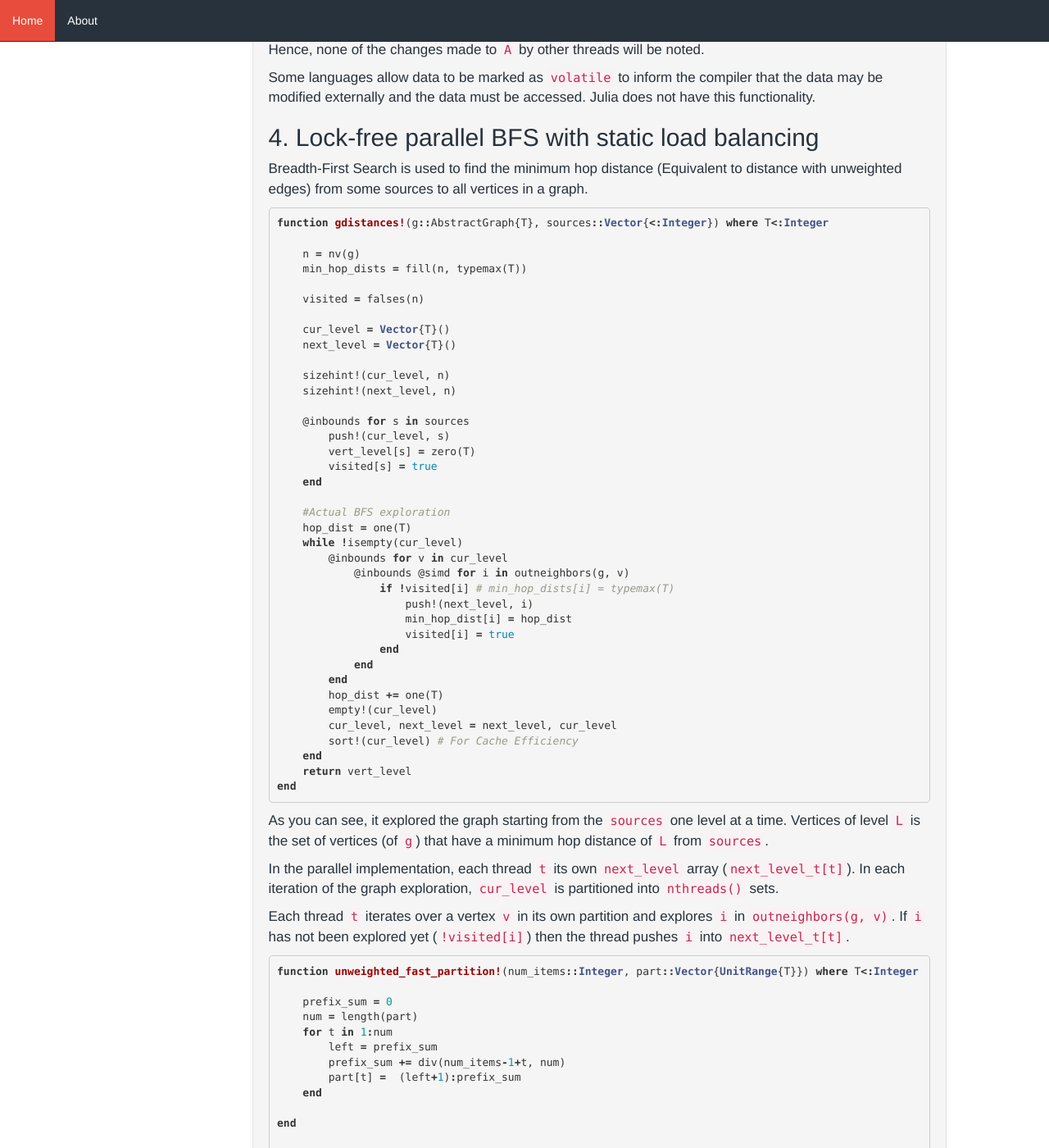
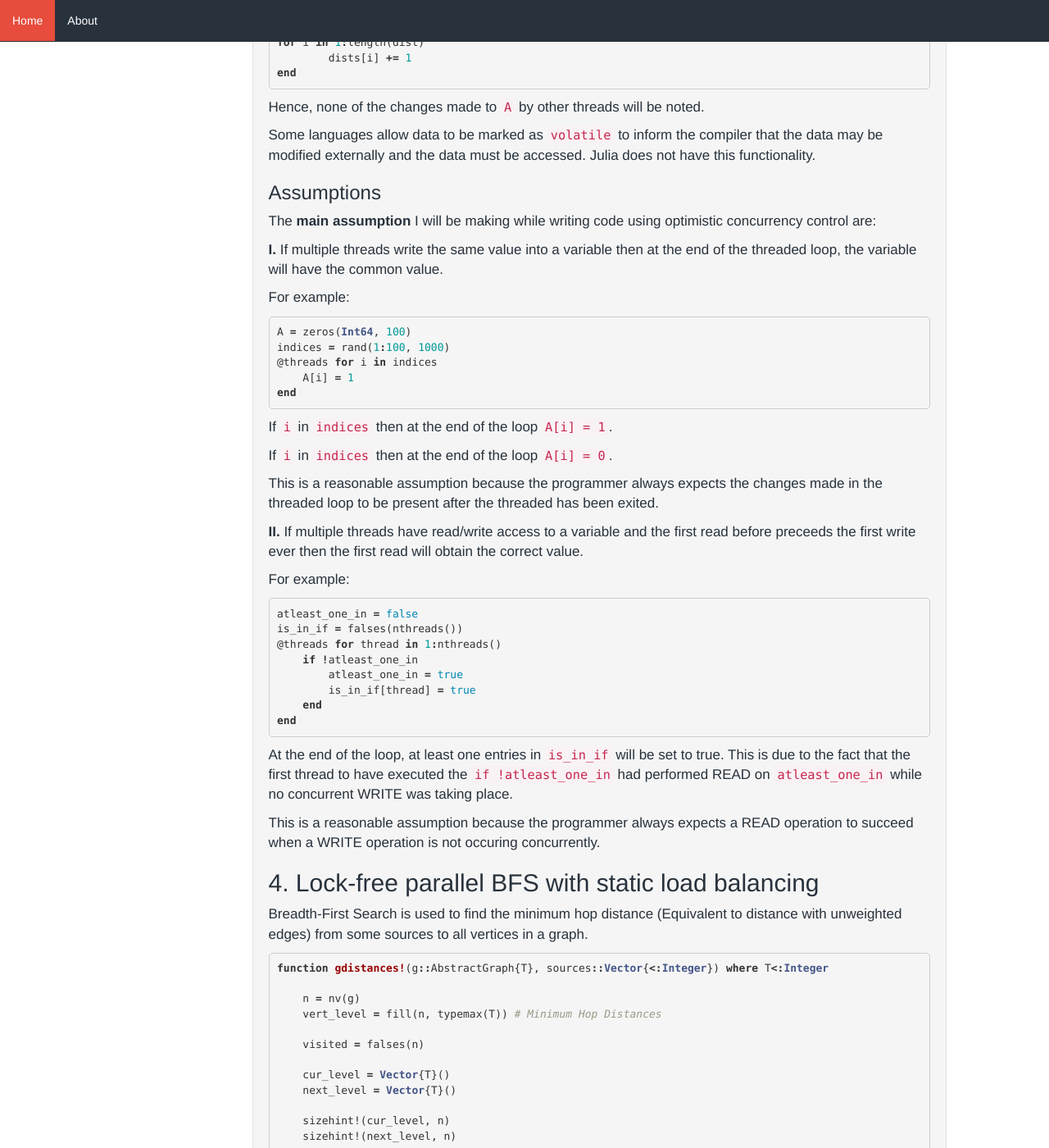
Before and after one commit to SohamTamba/GSoC, a Jekyll site: the page built from _posts/2018-07-09-weeks-9-to-10.markdown, in a window 1280 px wide and 1400 px high, scrolled down 3005 px. Shown: the whole window at 82% size. Built offline with Jekyll 4.4.1, drawn with Linux system fonts in a browser that asks for light colours; some of the changed text lies outside the part shown.

Commit message:
Optimistic COncurrency COntrol (3)

```diff
--- a/_posts/2018-07-09-weeks-9-to-10.markdown
+++ b/_posts/2018-07-09-weeks-9-to-10.markdown
@@ -45,8 +45,11 @@ instructions to maintain the correctness of the code. As mentioned in the above
 Max-Flow Algorithms), atomic operations and locks degrade the performance of the parallel code and we might end up with code that is slower than the sequential code.
 
 An approach to overcome this obstacle is to **allow data races** to occur and then recover from
-them. i.e., maintain that the **correctness** of the code is **not affected** by the data races.
-I am considering the following data races while writing the code:
+them. i.e., maintain that the **correctness** of the code is **not affected** by the data races
+but data races will usually decrease the performance of the program. Hence, when data races are
+rare, it can obtain good performance.
+
+### Examples of Race Conditions
 
 1. Interleaving of Machine Level Instruction.
 2. Interleaving of Memory Read/Write.
@@ -154,6 +157,52 @@ Some languages allow data to be marked as `volatile` to inform the compiler that
 the data may be modified externally and the data must be accessed.
 Julia does not have this functionality.
 
+### Assumptions
+
+The **main assumption** I will be making while writing code using optimistic concurrency
+control are:
+
+**I.** If multiple threads write the same value into a variable then at the end of the threaded loop, the variable will have the common value.
+
+For example:
+
+{% highlight julia %}
+A = zeros(Int64, 100)
+indices = rand(1:100, 1000)
+@threads for i in indices
+    A[i] = 1
+end
+{% endhighlight %}
+If `i` in `indices` then at the end of the loop `A[i] = 1`.
+
+If `i` in `indices` then at the end of the loop `A[i] = 0`.
+
+This is a reasonable assumption because the programmer always expects the changes made
+in the threaded loop to be present after the threaded has been exited.
+
+**II.** If multiple threads have read/write access to a variable and the first read before
+preceeds the first write ever then the first read will obtain the correct value.
+
+For example:
+
+{% highlight julia %}
+atleast_one_in = false
+is_in_if = falses(nthreads())
+@threads for thread in 1:nthreads()
+    if !atleast_one_in
+        atleast_one_in = true
+        is_in_if[thread] = true
+    end
+end
+{% endhighlight %}
+
+At the end of the loop, at least one entries in `is_in_if` will be set to true.
+This is due to the fact that the first thread to have executed the `if !atleast_one_in`
+had performed READ on `atleast_one_in` while no concurrent WRITE was taking place.
+
+This is a reasonable assumption because the programmer always expects a READ operation to
+succeed when a WRITE operation is not occuring concurrently.
+
 ## 4. Lock-free parallel BFS with static load balancing
 
 Breadth-First Search is used to find the minimum hop distance (Equivalent to distance with unweighted edges) from some sources to all vertices in a graph.
@@ -162,7 +211,7 @@ Breadth-First Search is used to find the minimum hop distance (Equivalent to dis
 function gdistances!(g::AbstractGraph{T}, sources::Vector{<:Integer}) where T<:Integer
 
     n = nv(g)
-    min_hop_dists = fill(n, typemax(T))
+    vert_level = fill(n, typemax(T)) # Minimum Hop Distances
 
     visited = falses(n)
 
@@ -178,19 +227,18 @@ function gdistances!(g::AbstractGraph{T}, sources::Vector{<:Integer}) where T<:I
         visited[s] = true
     end
 
-    #Actual BFS exploration
-    hop_dist = one(T)
+    n_level = one(T) # The level being explored
     while !isempty(cur_level)
         @inbounds for v in cur_level
             @inbounds @simd for i in outneighbors(g, v)
-                if !visited[i] # min_hop_dists[i] = typemax(T)
+                if !visited[i] # vert_level[i] = typemax(T)
                     push!(next_level, i)
-                    min_hop_dist[i] = hop_dist
+                    vert_level[i] = n_level
                     visited[i] = true
                 end
             end
         end
-        hop_dist += one(T)
+        n_level += one(T)
         empty!(cur_level)
         cur_level, next_level = next_level, cur_level
         sort!(cur_level) # For Cache Efficiency
@@ -202,6 +250,10 @@ end
 As you can see, it explored the graph starting from the `sources` one level at a time.
 Vertices of level `L` is the set of vertices (of `g`) that have a minimum hop distance
 of `L` from `sources`.
+
+
+I thought optimistic concurrency control would be a good way to implement this algorithm because
+most graphs are sparse. Hence, the number of data races would be less.
 
 In the parallel implementation, each thread `t` its own `next_level` array (`next_level_t[t]`).
 In each iteration of the graph exploration, `cur_level` is partitioned into
@@ -224,38 +276,41 @@ function unweighted_fast_partition!(num_items::Integer, part::Vector{UnitRange{T
 
 end
 
-function parallel_gdistances(g::AbstractGraph{T}, sources::Vector{<:Integer}) where T <:Integer
+function parallel_gdistances_2!(
+    g::AbstractGraph{T},
+    source::Vector{<:Integer}
+    ) where T <:Integer
 
-    n::T = nv(g)
-    vert_level::Vector{T} = fill(typemax(T), n)
+    n = nv(g)
 
-    visited::BitArray{1} = falses(n)
-    old_visited::BitArray{1} = falses(n)
+    visited = falses(n)
+    old_visited = falses(n)
+    vert_level = fill(typemax(T), n)
 
-    #Reallocation (push!) is not thread safe
-    next_level_t::Vector{Vector{T}} = [Vector{T}(undef, n+1) for _ in 1:nthreads()]
-    cur_level::Vector{T} = deepcopy(source)
+    next_level_t = [Vector{T}(undef, n+1) for _ in 1:nthreads()]
+    vert_level = fill(typemax(T), n)
+    cur_level = deepcopy(source)
     sizehint!(cur_level, n)
 
     for t in 1:nthreads()
-        next_level_t[t][1] = zero(T) # 0 is used to show end of queue
+        next_level_t[t][1] = zero(T)
     end
 
-    visited[source] .= true
-    old_visited[source] .= true
-    min_hop_dist[source] .= zero(T)
+    for s in source
+        visited[s] = old_visited[s] = true
+        vert_level[s] = zero(T)
+    end
 
-    n_level::T = one(T)
+    n_level = one(T)
     partitions = Vector{UnitRange{T}}(undef, nthreads())
 
-
     while !isempty(cur_level)
-        unweighted_fast_partition!(length(cur_level), partitions)
+        unweighted_partition!(partitions, length(cur_level))
 
         @threads for ind_set in partitions
             t = threadid()
-            @inbounds next_level::Vector{T} = next_level_t[t]
-            q_rear::T = zero(T)
+            @inbounds next_level = next_level_t[t]
+            q_rear = zero(T)
 
             @inbounds for ind in ind_set
                 v = cur_level[ind]
@@ -272,20 +327,23 @@ function parallel_gdistances(g::AbstractGraph{T}, sources::Vector{<:Integer}) wh
 
         empty!(cur_level)
         @inbounds for t in 1:nthreads()
-            Q::Vector{T} = next_level_t[t]
+            Q = next_level_t[t]
 
             for v in Q
                 (v == zero(T)) && break
                 if !old_visited[v]
                     push!(cur_level, v)
                     old_visited[v] = visited[v] = true
-                    min_hop_dist[v] = min(min_hop_dist[v], hop_dist)
+                    vert_level[v] = min(vert_level[v], n_level)
                 end
             end
             Q[1] = zero(T)
         end
 
-        hop_dist += one(T)
+
+        n_level += one(T)
+       sort!(cur_level, alg = QuickSort)
+
     end
 
     return vert_level
@@ -310,13 +368,9 @@ end
 
 **It is easy to see that:** The first time in the program the statement `if visited[i]` is being
 executed (For any `i` in `vertices(g)`), a write operation on `visited[i]` cannot be occuring
-concurrently.
+concurrently. This is due to the direct consequence of `assumption II` in section **Optimistic Concurrency Control**.
 
-This is because the statement `visited[i] = true` occurs after the `if`
-statement. The statement `min_hop_dist[v] = min(min_hop_dist[v], hop_dist)` ensure that
-`min_hop_dist[v]` has the correct value even if the state `if` block is executed at a later level.
-
-From the above statement it is easy to prove that `min_hop_dist[i]` will be correct at the end of the program, regardless of any race-conditions occuring on `visited[i]`.
+From the above statement it is easy to prove that `vert_level[i]` will be correct at the end of the program, regardless of any race-conditions occuring on `visited[i]`.
 
 It is possible to avoid data races by providing each thread its own `visited` bit vector.
 But that would only reduce performance even more since a vertex that has been explored by one thread
@@ -387,9 +441,9 @@ Consider the following block of code:
 
 {% highlight julia %}
 @inbounds @simd for i in outneighbors(g, v)
-    if !visited[i] # min_hop_dists[i] = typemax(T)
+    if !visited[i] # vert_level[i] = typemax(T)
         push!(next_level, i)
-        min_hop_dist[i] = hop_dist
+        vert_level[i] = n_level
         visited[i] = true
     end
 end
@@ -398,9 +452,7 @@ end
 If `visited[i]` is `true` then the time taken to iterate over edge `u -> i` is much lesser
 than what it would have been if `visited[i]` is `false`.
 
-
 ### *Broad strategy*
-
 
 The idea is, each thread `t` will be provided its own `cur_level` array (`cur_level_t[t]`) as well as its own `next_level` array. During each iteration of graph exploration,
 each thread `t` will first explore all the vertices in `cur_level_t[t]`.
```
Also changed, not shown: other parts of _posts/2018-07-09-weeks-9-to-10.markdown (+7 -7 lines).
